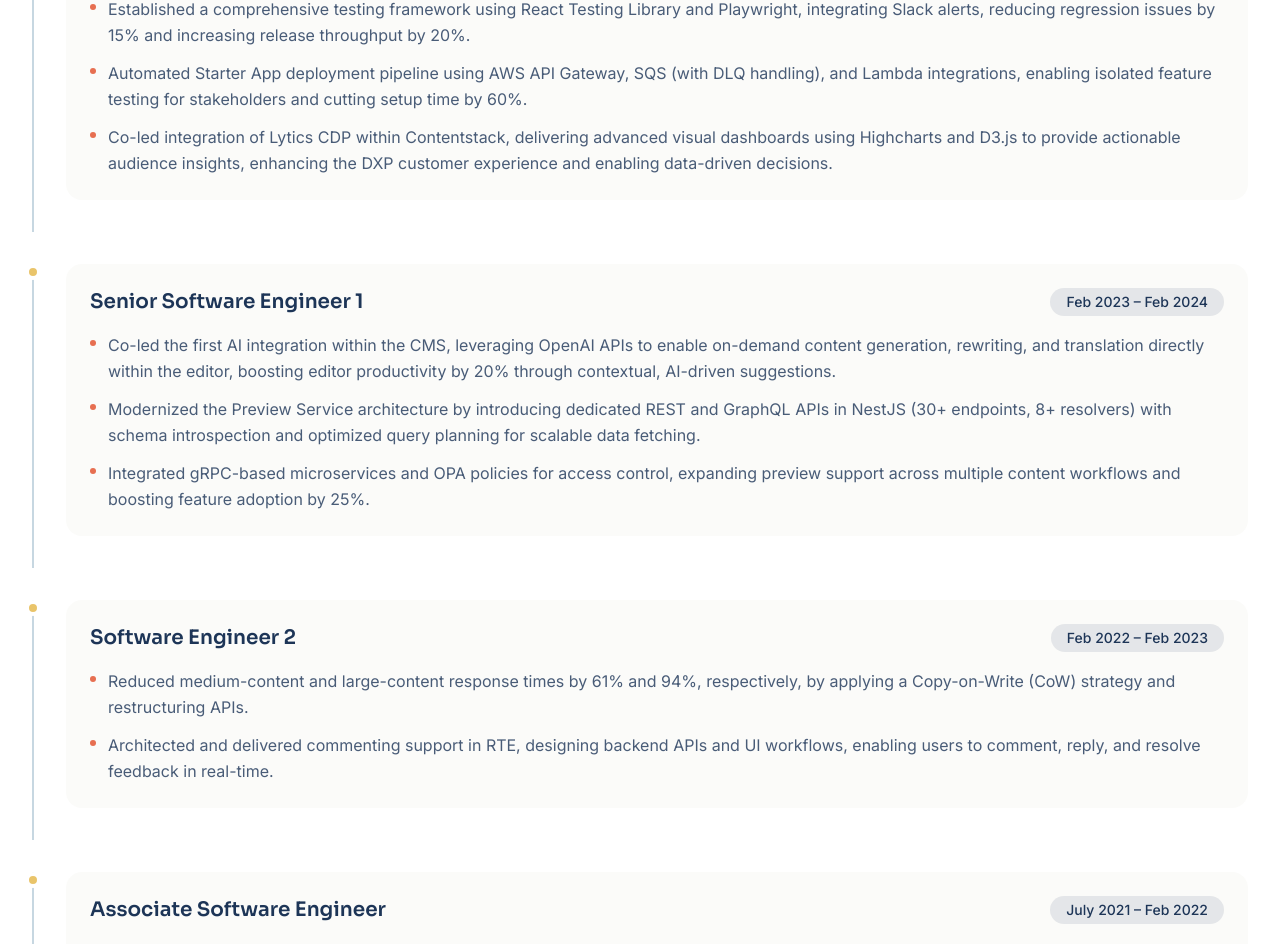
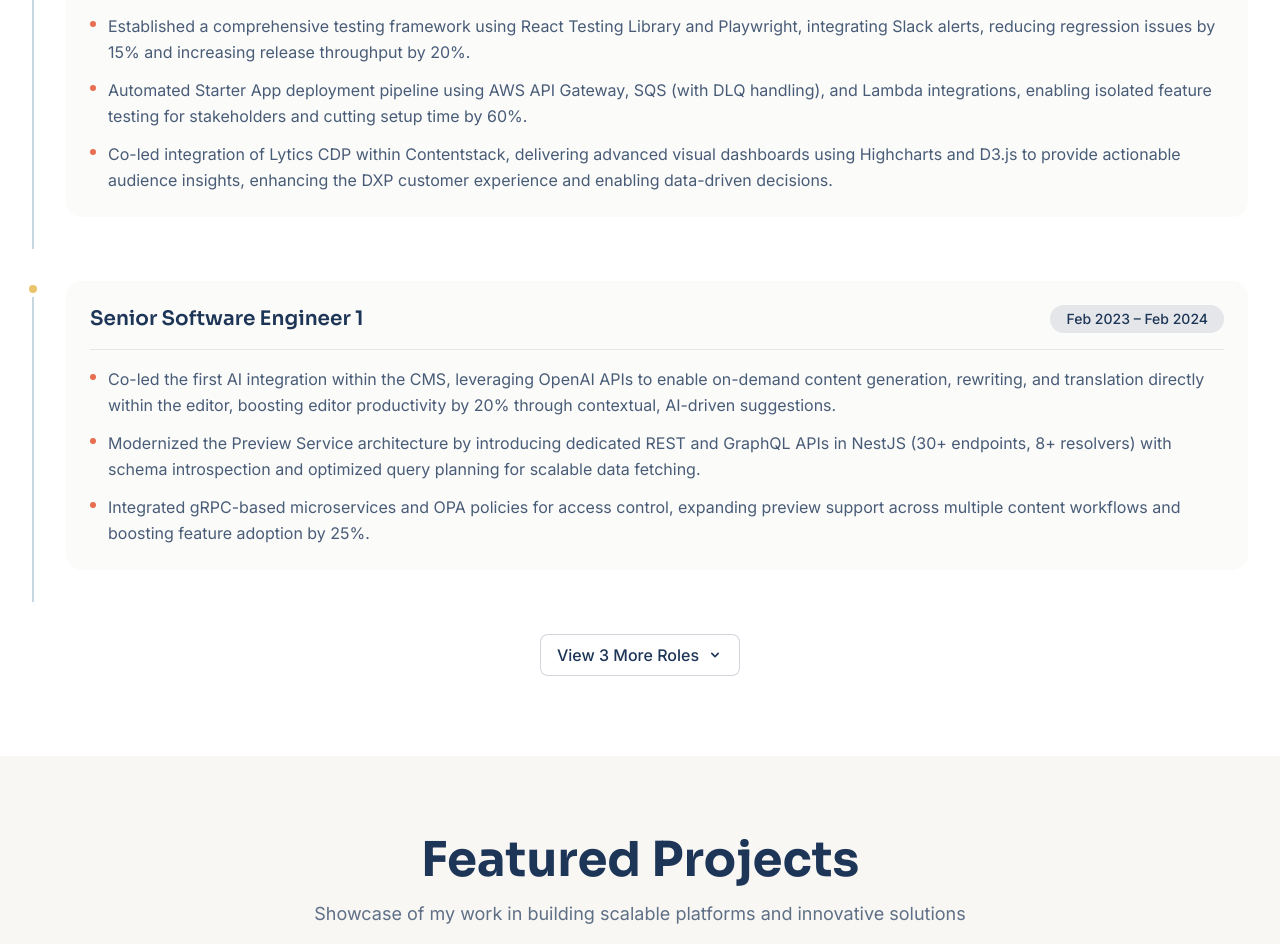
Before and after one commit to hiteshshetty-dev/hiteshshetty.com, a Next.js app: page / in a window 1280 px wide. Shown: the part 1397-2341 px from the top of the page. Built offline with nearby package versions, Linux system fonts and the light colour scheme.

Commit message:
feat: refactor Experience component to display roles in a more structured format with expandable sections for additional roles

```diff
--- a/src/components/sections/Experience.tsx
+++ b/src/components/sections/Experience.tsx
@@ -1,33 +1,35 @@
+import { HiChevronDown } from "react-icons/hi";
 import experienceData from "@/data/experience.json";
 
-export default function Experience() {
+interface Role {
+  uuid: string;
+  title: string;
+  period: string;
+  achievements: string[];
+}
+
+function RoleContent({ role }: { role: { achievements: string[] } }) {
   return (
-    <section className="py-20 bg-white">
-      <div className="max-w-7xl mx-auto px-4 sm:px-6 lg:px-8">
-        <div className="text-center mb-16">
-          <h2 className="text-4xl md:text-5xl font-bold text-brand-navy font-sora mb-4">
-            Professional Experience
-          </h2>
-          <p className="text-lg text-brand-navy/70 max-w-2xl mx-auto">
-            My journey in software engineering and product development
-          </p>
-        </div>
+    <ul className="space-y-3">
+      {role.achievements.map((achievement) => (
+        <li
+          key={achievement}
+          className="flex items-start gap-3 text-brand-navy/80"
+        >
+          <span className="flex-shrink-0 w-1.5 h-1.5 rounded-full bg-brand-rust mt-2" />
+          <span className="leading-relaxed">{achievement}</span>
+        </li>
+      ))}
+    </ul>
+  );
+}
 
-        <div className="space-y-12">
-          {experienceData.map((company) => (
-            <div key={company.uuid} className="relative">
-              <div className="mb-8">
-                <h3 className="text-2xl font-bold text-brand-navy font-sora mb-2">
-                  {company.company}
-                </h3>
-                <p className="text-brand-steel">{company.location}</p>
-              </div>
-
-              <div className="space-y-8">
-                {company.roles.map((role) => (
+function RoleCard({ role, isLast = false }: { role: Role; isLast?: boolean }) {
+  return (
     <div
-                    key={role.uuid}
-                    className="relative pl-8 pb-8 border-l-2 border-brand-steel/30 last:border-0"
+      className={`relative pl-8 pb-8 border-l-2 border-brand-steel/30 ${
+        isLast ? "last:border-0" : ""
+      }`}
     >
       <div className="absolute left-0 top-0 w-4 h-4 -translate-x-[9px] rounded-full bg-brand-amber border-4 border-white" />
 
@@ -41,25 +43,81 @@
           </span>
         </div>
 
-                      <ul className="space-y-3">
-                        {role.achievements.map((achievement) => (
-                          <li
-                            key={achievement}
-                            className="flex items-start gap-3 text-brand-navy/80"
-                          >
-                            <span className="flex-shrink-0 w-1.5 h-1.5 rounded-full bg-brand-rust mt-2" />
-                            <span className="leading-relaxed">
-                              {achievement}
-                            </span>
-                          </li>
-                        ))}
-                      </ul>
+        <div className="pt-4 border-t border-brand-navy/10">
+          <RoleContent role={role} />
         </div>
       </div>
+    </div>
+  );
+}
+
+export default function Experience() {
+  return (
+    <section className="py-20 bg-white">
+      <div className="max-w-7xl mx-auto px-4 sm:px-6 lg:px-8">
+        <div className="text-center mb-16">
+          <h2 className="text-4xl md:text-5xl font-bold text-brand-navy mb-4">
+            Professional Experience
+          </h2>
+          <p className="text-lg text-brand-navy/70 max-w-2xl mx-auto">
+            My journey in software engineering and product development
+          </p>
+        </div>
+
+        <div className="space-y-12">
+          {experienceData.map((company) => {
+            const visibleRoles = company.roles.slice(0, 2);
+            const additionalRoles = company.roles.slice(2);
+            const hasMoreRoles = additionalRoles.length > 0;
+
+            return (
+              <div key={company.uuid} className="relative">
+                <div className="mb-8">
+                  <h3 className="text-2xl font-bold text-brand-navy font-sora mb-2">
+                    {company.company}
+                  </h3>
+                  <p className="text-brand-steel">{company.location}</p>
+                </div>
+
+                <div className="space-y-8">
+                  {visibleRoles.map((role) => (
+                    <RoleCard key={role.uuid} role={role} />
+                  ))}
+
+                  {hasMoreRoles && (
+                    <details className="group">
+                      <summary
+                        className="cursor-pointer list-none flex justify-center"
+                        aria-label={`Show ${additionalRoles.length} additional role${additionalRoles.length > 1 ? "s" : ""} at ${company.company}`}
+                      >
+                        <div className="inline-flex items-center gap-2 px-4 py-2 rounded-lg border border-brand-navy/20 hover:border-brand-amber/50 bg-white hover:bg-brand-amber/5 text-brand-navy hover:text-brand-navy font-medium transition-all duration-200">
+                          <span>
+                            View {additionalRoles.length} More Role
+                            {additionalRoles.length > 1 ? "s" : ""}
+                          </span>
+                          <HiChevronDown
+                            size={16}
+                            className="transition-transform duration-300 group-open:rotate-180 [will-change:transform]"
+                            aria-hidden="true"
+                          />
+                        </div>
+                      </summary>
+
+                      <div className="mt-6 space-y-8">
+                        {additionalRoles.map((role, index) => (
+                          <RoleCard
+                            key={role.uuid}
+                            role={role}
+                            isLast={index === additionalRoles.length - 1}
+                          />
                         ))}
                       </div>
+                    </details>
+                  )}
                 </div>
-          ))}
+              </div>
+            );
+          })}
         </div>
       </div>
     </section>
```
Lines whose indentation alone changed are shown as unchanged.
